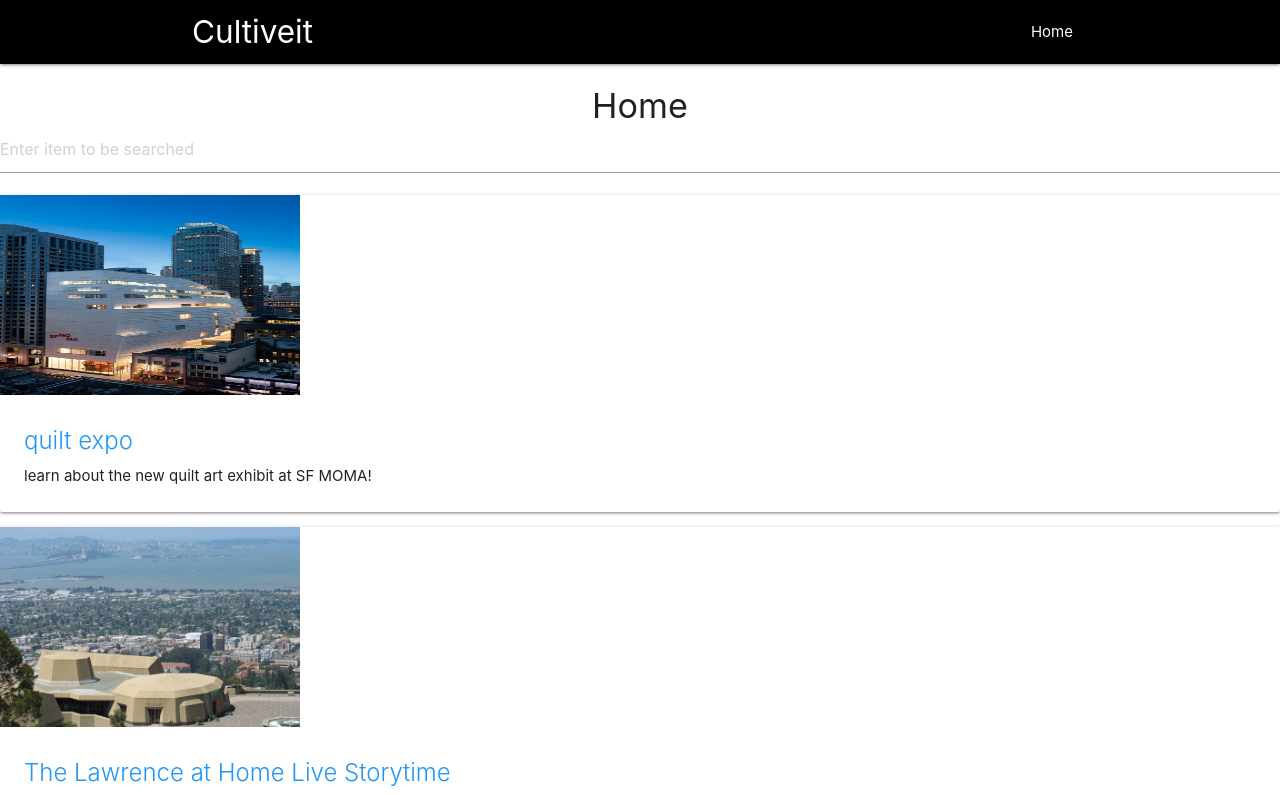
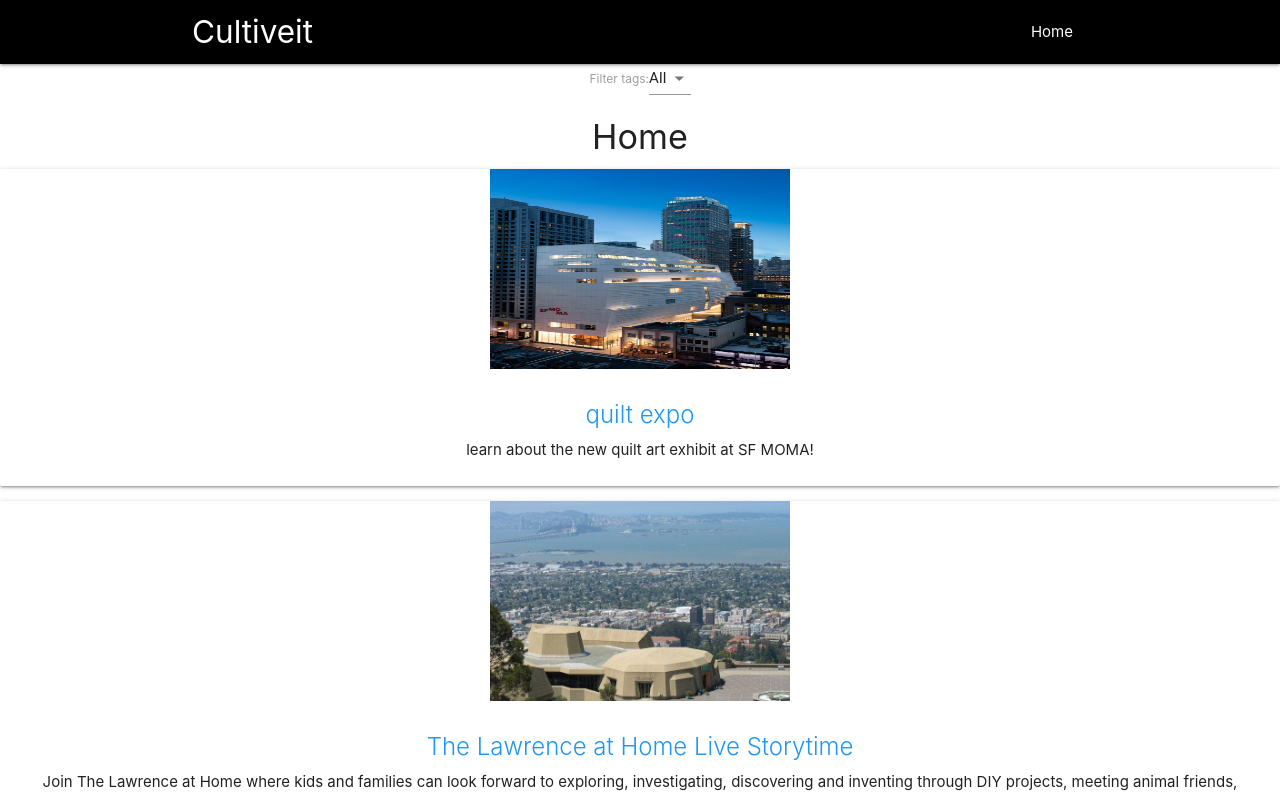
Before and after one commit to shamali21/OutdoorsyUI, a React (Create React App) app: page / in a window 1280 px wide. Shown: the top 795 px of the page. Built offline with nearby package versions, Linux system fonts and the light colour scheme.

Commit message:
filter added

```diff
--- a/src/App.css
+++ b/src/App.css
@@ -36,3 +36,80 @@
     transform: rotate(360deg);
   }
 }
+
+.restcontainer {
+  display: flex;
+  flex-wrap: wrap;
+  justify-content: space-evenly;
+}
+
+.rest {
+  box-shadow: 0 0 5px grey;
+  border-radius: 5px;
+  margin: 10px;
+  width: 450px;
+
+  font-family: touse;
+
+  transition-property: box-shadow;
+  transition-duration: 0.25s;
+}
+
+.rest:hover {
+  box-shadow: 0 0 15px grey;
+}
+
+.sepline {
+  height: 1px;
+  width: 100%;
+  background-color: rgb(230, 230, 230);
+  margin-top: 5px;
+}
+
+.restinfo {
+  padding: 10px;
+  cursor: default;
+}
+
+.restcity {
+  font-weight: bold;
+  font-size: 12px;
+}
+
+.restname {
+  font-size: 20px;
+}
+
+.restcuisines {
+  font-size: 15px;
+}
+
+.restcuisine {
+  margin: 2px;
+  border: 1px solid grey;
+}
+
+.restfilter {
+  display: flex;
+  justify-content: space-evenly;
+  align-items: center;
+  font-family: touse;
+  padding: 10px;
+}
+
+.reststats {
+  display: flex;
+  align-items: center;
+  justify-content: space-evenly;
+
+  padding: 10px;
+  cursor: default;
+
+  transition-property: background-color, color;
+  transition-duration: 0.25s;
+}
+
+.reststats:hover {
+  background-color: cornflowerblue;
+  color: white;
+}
--- a/src/App.js
+++ b/src/App.js
@@ -2,11 +2,14 @@ import React, { Component } from 'react';
 import Navbar from './component/Navbar'
 import { BrowserRouter, Route, Switch } from 'react-router-dom'
 import Home from './component/Home'
+import "./App.css";
+
 
 
 class App extends Component {
   render() {
     return (
+
       <BrowserRouter>
         <div className="App">
           <Navbar />
@@ -16,6 +19,7 @@ class App extends Component {
             <Route path='/contact' component= { Contact } /> */}
             {/* <Route path='/:post_id' component= { Post } /> */}
           </Switch>
+
         </div>
       </BrowserRouter>
 
--- a/src/component/Home.js
+++ b/src/component/Home.js
@@ -1,27 +1,89 @@
-import React, { Component } from 'react';
-import Event from '../data/eventData.json'
+import React, { Component } from "react";
+import MenuItem from "@material-ui/core/MenuItem";
+import Select from "@material-ui/core/Select";
 
-class Home extends Component{
-  render(){
-    return(
-      <div> <h4 className="center">Home
-       <input type="text" placeholder="Enter item to be searched"  onChange={(e)=>this.searchSpace(e)} />
-      {}</h4>
-      { Event.map((event,index)=>{
-        return(
-          <div className="post card" key={ index }>
-                        <img src={event.image_name}  width="300" height="200" alt="logo"></img>
-                        <div className="card-content">
-                        <span className="card-title blue-text">{ event.event_name }</span>
-                        <p>{ event.description }</p>
-                        </div>
-                    </div>
-        )
-      })
-      }
+const options = [
+  "All",
+  "outdoors",
+  "night time",
+  "museum",
+  "indoor",
+  "cheap",
+  "grade schoolers",
+  "preschoolers",
+  "art",
+  "music",
+  "science",
+  "athletics",
+  "virtual",
+  "food",
+];
+
+class Home extends Component {
+  constructor(props) {
+    super(props);
+    this.state = {
+      value: "All",
+      courses: [],
+      course: "",
+    };
+  }
+  componentDidMount() {
+    const courses = require("../data/eventData.json");
+    this.setState({ courses: courses });
+  }
+  filterEvents = () => {
+    const { courses, value } = this.state;
+    if (value === "All") {
+      return courses;
+    } else {
+      const filteredCourses = courses.filter((course) => {
+        return course.tags.includes(value);
+      });
+      return filteredCourses;
+    }
+  };
+
+  handleChange = (event) => {
+    this.setState({ value: event.target.value }, function () {
+      this.filterEvents();
+    });
+  };
+
+  render() {
+    return (
+      <div>
+        <label>
+          Filter tags:
+          <Select
+            labelId="demo-simple-select-label"
+            value={this.state.value}
+            onChange={this.handleChange}
+          >
+            {options.map((option) => (
+              <MenuItem value={option}>{option}</MenuItem>
+            ))}
+          </Select>
+        </label>
+        <h4 className="center">Home</h4>
+        {this.filterEvents().map((event, index) => {
+          return (
+            <div className="post card" key={index}>
+              <img
+                src={event.image_name}
+                width="300"
+                height="200"
+                alt="logo"
+              ></img>
+              <div className="card-content">
+                <span className="card-title blue-text">{event.event_name}</span>
+                <p>{event.description}</p>
+              </div>
+            </div>
+          );
+        })}
       </div>
-
-    )
+    );
   }
 }
-export default Home
+export default Home;
```
Also changed, not shown: src/component/Filter.js (deleted).
